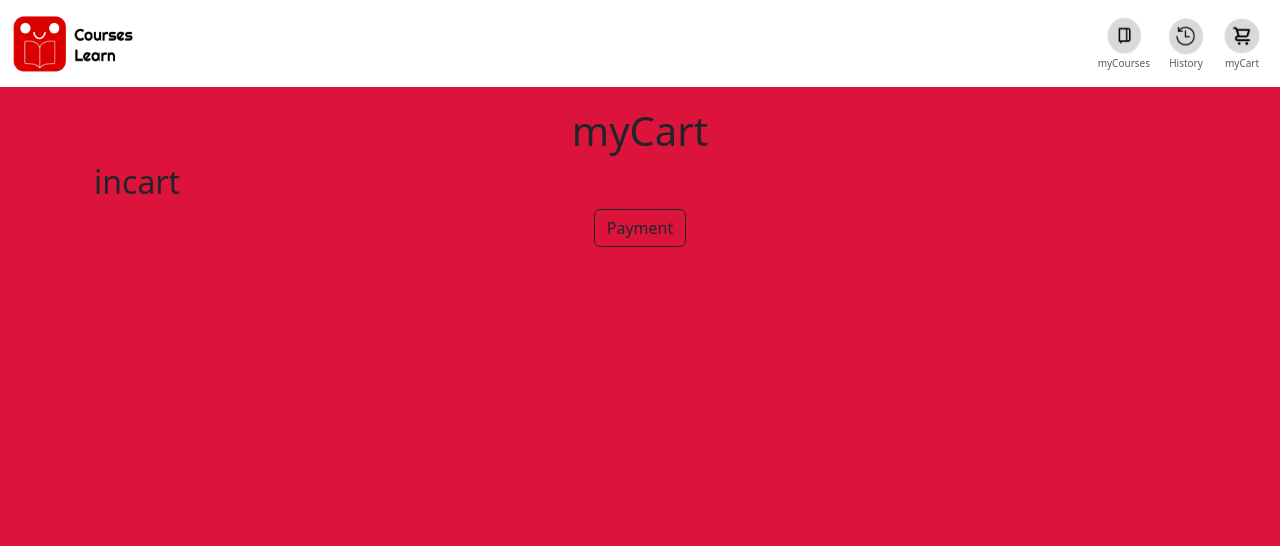
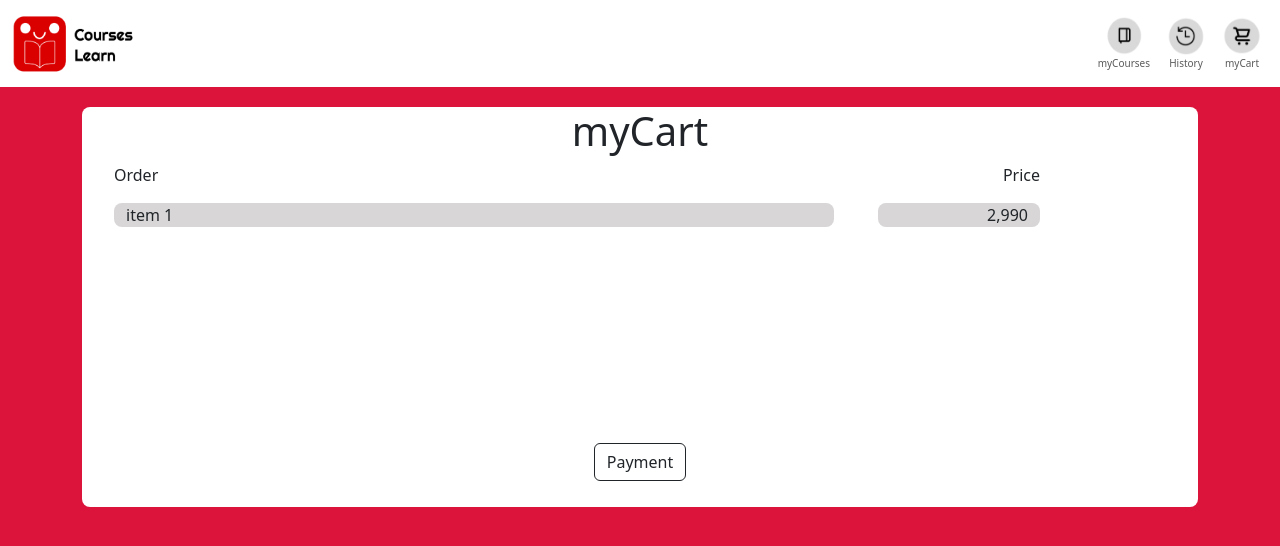
Before and after one commit to Alivefordie/course_learn, a React (Create React App) app in the folder client/: page /cart in a window 1280 px wide. Shown: the top 546 px of the page. Built offline with nearby package versions, Linux system fonts and the light colour scheme.

Commit message:
change cart form

```diff
--- a/client/src/App.css
+++ b/client/src/App.css
@@ -55,3 +55,31 @@
   margin-bottom: 20px;
   margin-right: 20px;
 }
+
+.incart-container {
+  background-color: #fff;
+  border-radius: 8px;
+  height: 400px;
+  justify-content: center;
+}
+
+.pay-but {
+  margin-top: 200px;
+}
+
+.order-col {
+  height: fit-content;
+  margin-left: 20px;
+  margin-right: 20px;
+}
+
+.price-col {
+  text-align: right;
+  margin-right: 20px;
+}
+
+.item-cart, .price-cart {
+  background-color: #d8d6d6;
+  height: fit-content;
+  border-radius: 8px;
+}
--- a/client/src/pages/Cart.js
+++ b/client/src/pages/Cart.js
@@ -1,21 +1,39 @@
 import React from "react";
 import NavbarTop from "../components/NavbarTop";
 import NavbarLink from "../components/NavbarLink";
-import { Button, Container } from "react-bootstrap";
-import '../App.css'
+import { Button, Col, Container, Row } from "react-bootstrap";
+import "../App.css";
 
 const Cart = () => {
   return (
     <div className="body">
-<NavbarTop NavbarLink={NavbarLink} />
-      <Container className="cart-container" >
-        <h1 style={{ textAlign: "center" }}>myCart</h1>
+      <NavbarTop NavbarLink={NavbarLink} />
+      <Container className="cart-container">
         <Container className="incart-container">
-          <h2>incart</h2>
+          <h1 style={{ textAlign: "center" }}>myCart</h1>
+          <Row>
+          <Col className="order-col" sm={8}>
+            <p>Order</p>
+            <Container className="item-cart">
+              <p>
+                item 1
+              </p>
+            </Container>
+          </Col>
+          <Col className="price-col" sm={2}>
+            <p>Price</p>
+            <Container className="price-cart">
+              <p>
+                2,990
+              </p>
+            </Container>
+          </Col>
+          </Row>
+          <div style={{ display: "flex", justifyContent: "center"}}>
+          <Button variant="outline-dark" className="pay-but">Payment</Button>
+        </div>
         </Container>
-        <div style={{ display: "flex", justifyContent: "center" }}>
-          <Button variant="outline-dark">Payment</Button>
-        </div>
+
       </Container>
     </div>
   );
```
